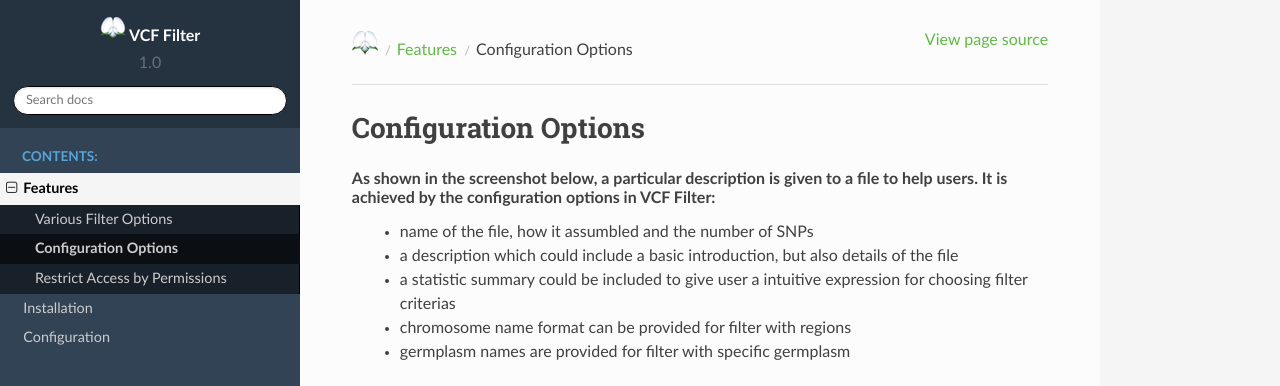
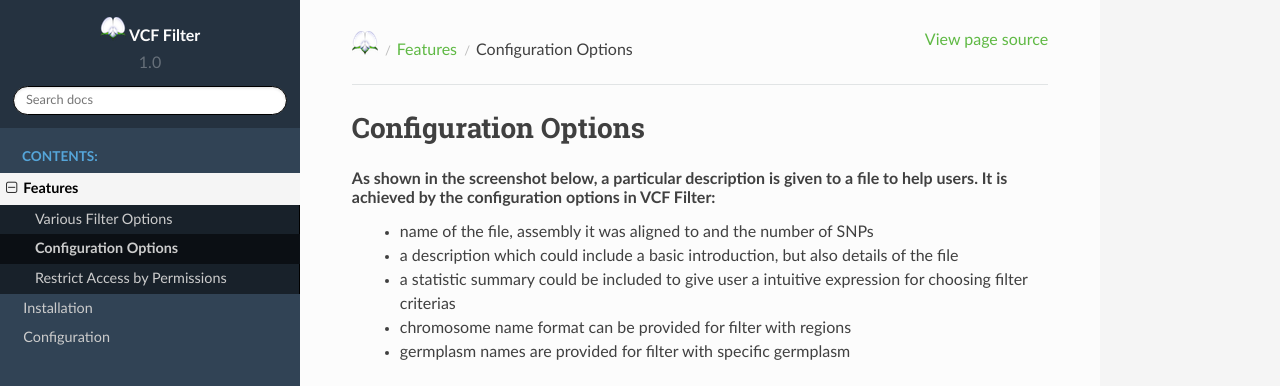
Before and after one commit to UofS-Pulse-Binfo/vcf_filter, a Sphinx documentation site: the page built from docs/features/configuration_options.rst, in a window 1280 px wide and 1382 px high. Shown: the top 386 px of the window. Built offline with Sphinx 7.4.7 and the Read the Docs theme 2.0.0, drawn with Linux system fonts in a browser that asks for light colours.

Commit message:
Update docs/features/configuration_options.rst
Co-Authored-By: Jiu9Shen <yis412@mail.usask.ca>

```diff
--- a/docs/features/configuration_options.rst
+++ b/docs/features/configuration_options.rst
@@ -1,7 +1,7 @@
 Configuration Options
 =====================
 As shown in the screenshot below, a particular description is given to a file to help users. It is achieved by the configuration options in VCF Filter:
-    - name of the file, how it assumbled and the number of SNPs
+    - name of the file, assembly it was aligned to and the number of SNPs
     - a description which could include a basic introduction, but also details of the file
     - a statistic summary could be included to give user a intuitive expression for choosing filter criterias
     - chromosome name format can be provided for filter with regions
```
